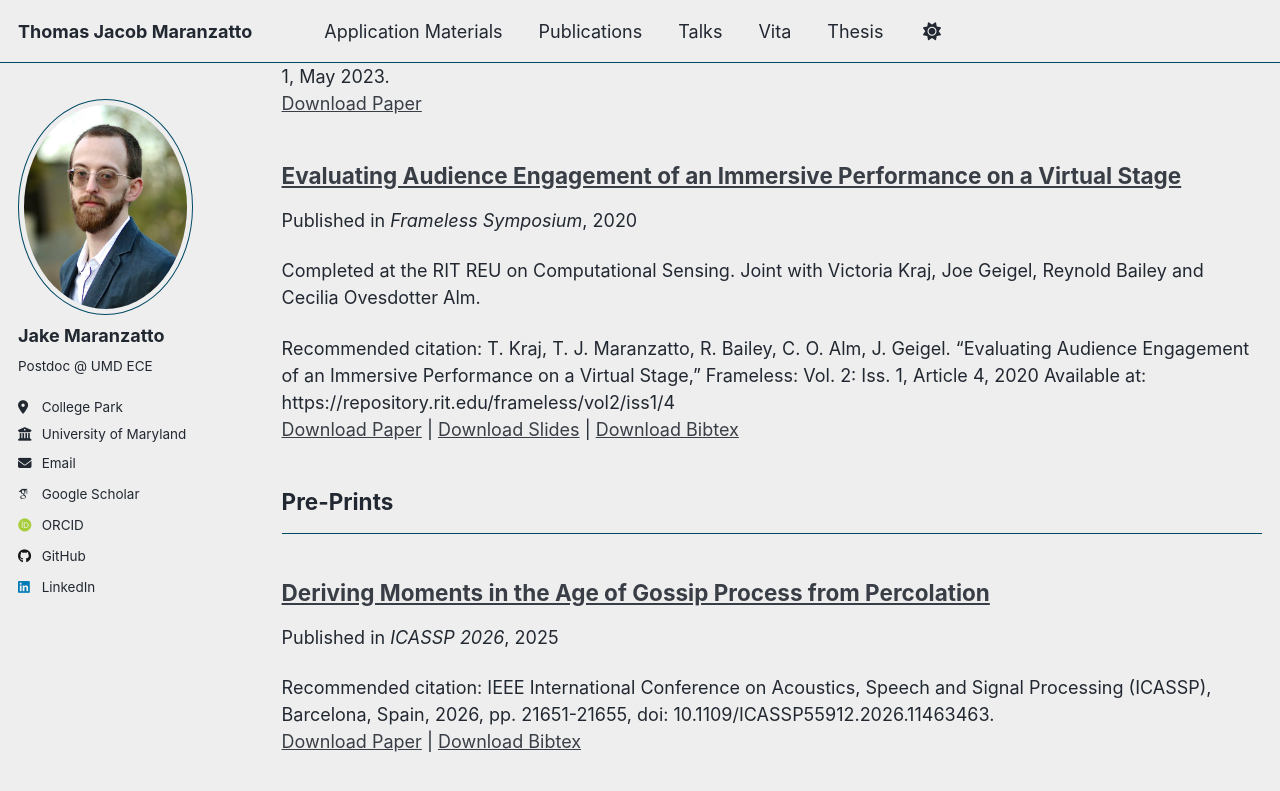
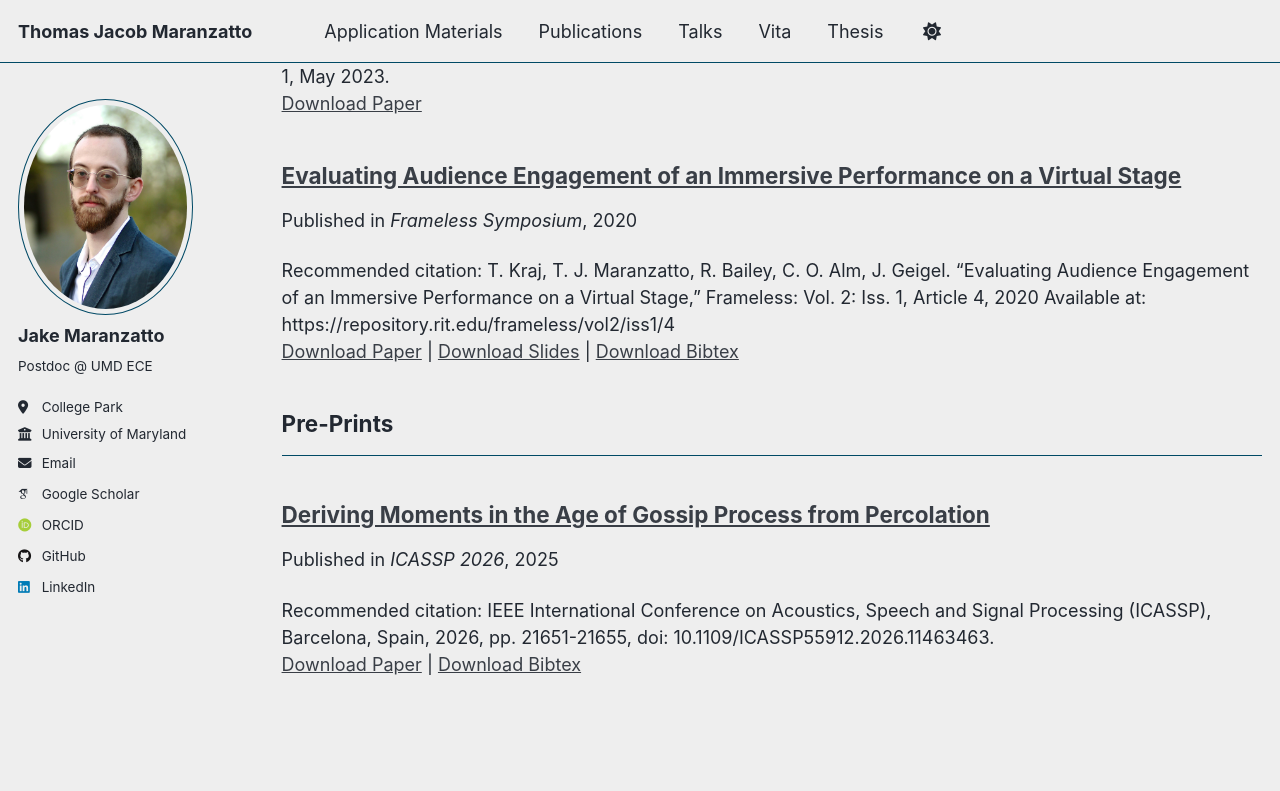
Before and after one commit to TMaranzatto/TMaranzatto.github.io, a Jekyll site: the page built from _pages/publications.html, in a window 1280 px wide and 900 px high, scrolled down 3511 px. Shown: the top 791 px of the window. Built offline with Jekyll 4.4.1, drawn with Linux system fonts in a browser that asks for light colours; some web fonts are replaced; a script that is not in the unit is left out.

Commit message:
Update Evaluating-Audience-Engagement.md

```diff
--- a/_publications/Evaluating-Audience-Engagement.md
+++ b/_publications/Evaluating-Audience-Engagement.md
@@ -8,7 +8,7 @@ category: conferences
 
 permalink: /publication/2020-05-17-stage
 
-excerpt: 'Completed at the RIT REU on Computational Sensing.  Joint with Victoria Kraj, Joe Geigel, Reynold Bailey and Cecilia Ovesdotter Alm.'
+excerpt: ''
 
 date: 2020-05-17
 
```
